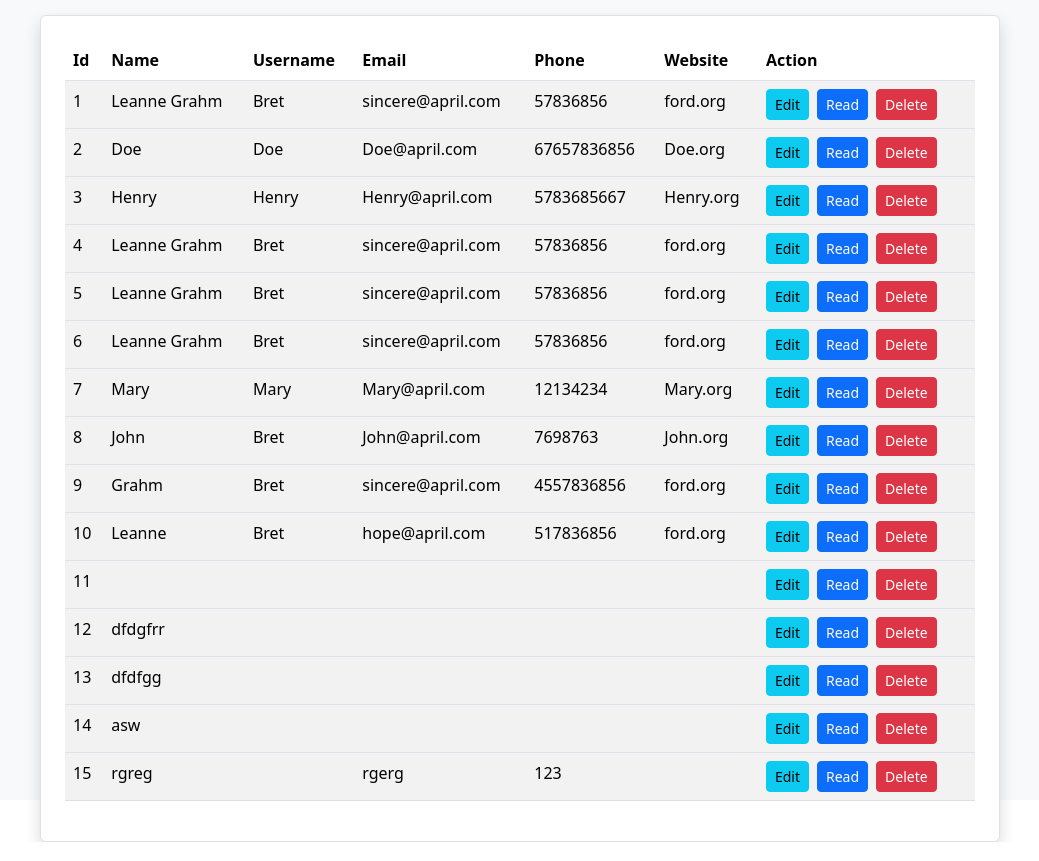
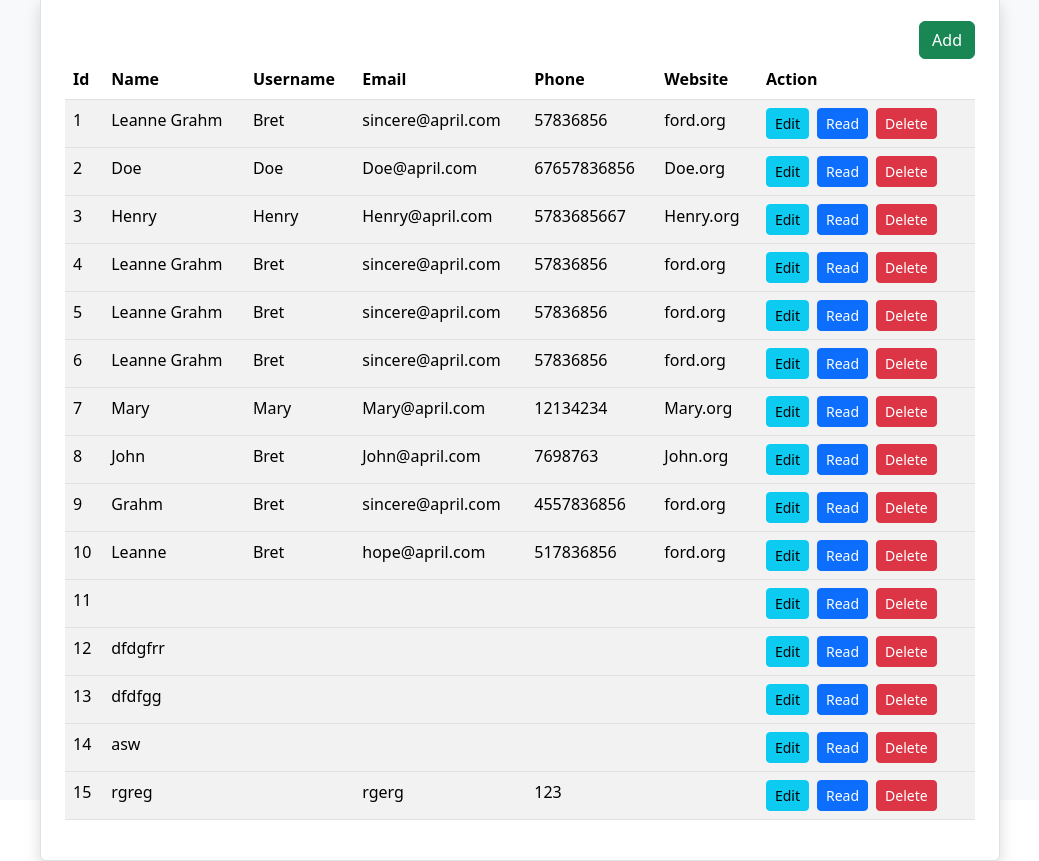
Before and after one commit to aswathyeg/react-crud-api, a React (Vite) app: page / in a window 1280 px wide. Shown: the whole page, without its empty margins (120-1159 px from the left). Built offline with nearby package versions, Linux system fonts and the light colour scheme; data requests are answered from the project's data file.

Commit message:
added Link

```diff
--- a/src/Home.jsx
+++ b/src/Home.jsx
@@ -1,7 +1,7 @@
 import React, { useEffect,useState } from 'react'
-import {users} from '../db.json'
-import { Table,Button } from 'react-bootstrap'
+import { Table } from 'react-bootstrap'
 import axios from 'axios'
+import { Link } from 'react-router-dom'
 const Home = () => {
   const[data,setData]=useState([])
 
@@ -12,11 +12,14 @@ const Home = () => {
 
 
   },[])
+
   return (
     <div className='d-flex flex-column justify-content-center align-items-center bg-light vh-100'>
       <h1>List of Users</h1>
       <div className='w-75 rounded bg-white border shadow p-4'>
-
+<div className='d-flex justify-content-end'>
+  <Link to ="/create" className="btn btn-success">Add</Link>
+</div>
       <Table className='table table-striped'>
       <thead>
         <tr>
@@ -66,9 +69,9 @@ const Home = () => {
       </td>
       <td>
 
-      <Button className='btn btn-sm btn-info me-2' >Edit</Button>
-      <Button className='btn btn-sm btn-primary me-2' >Read</Button>
-      <Button className='btn btn-sm btn-danger me-2' >Delete</Button>
+      <Link to ='/edit' className='btn btn-sm btn-info me-2' >Edit</Link>
+      <Link to ={`/read/${items.id}`} className='btn btn-sm btn-primary me-2' >Read</Link>
+      <Link to='/delete' className='btn btn-sm btn-danger me-2' >Delete</Link>
       </td>
     </tr>
   </tbody>)}
```
